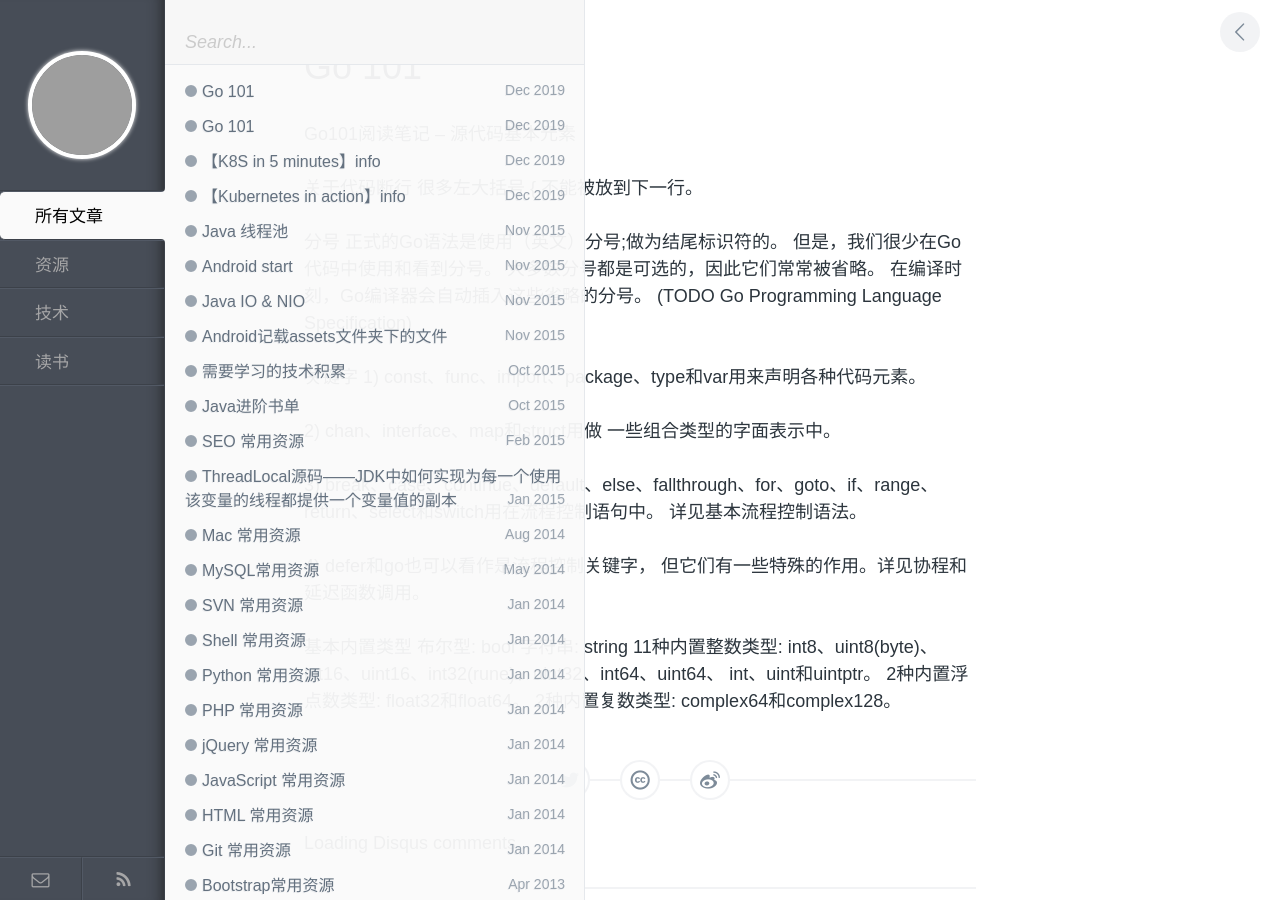
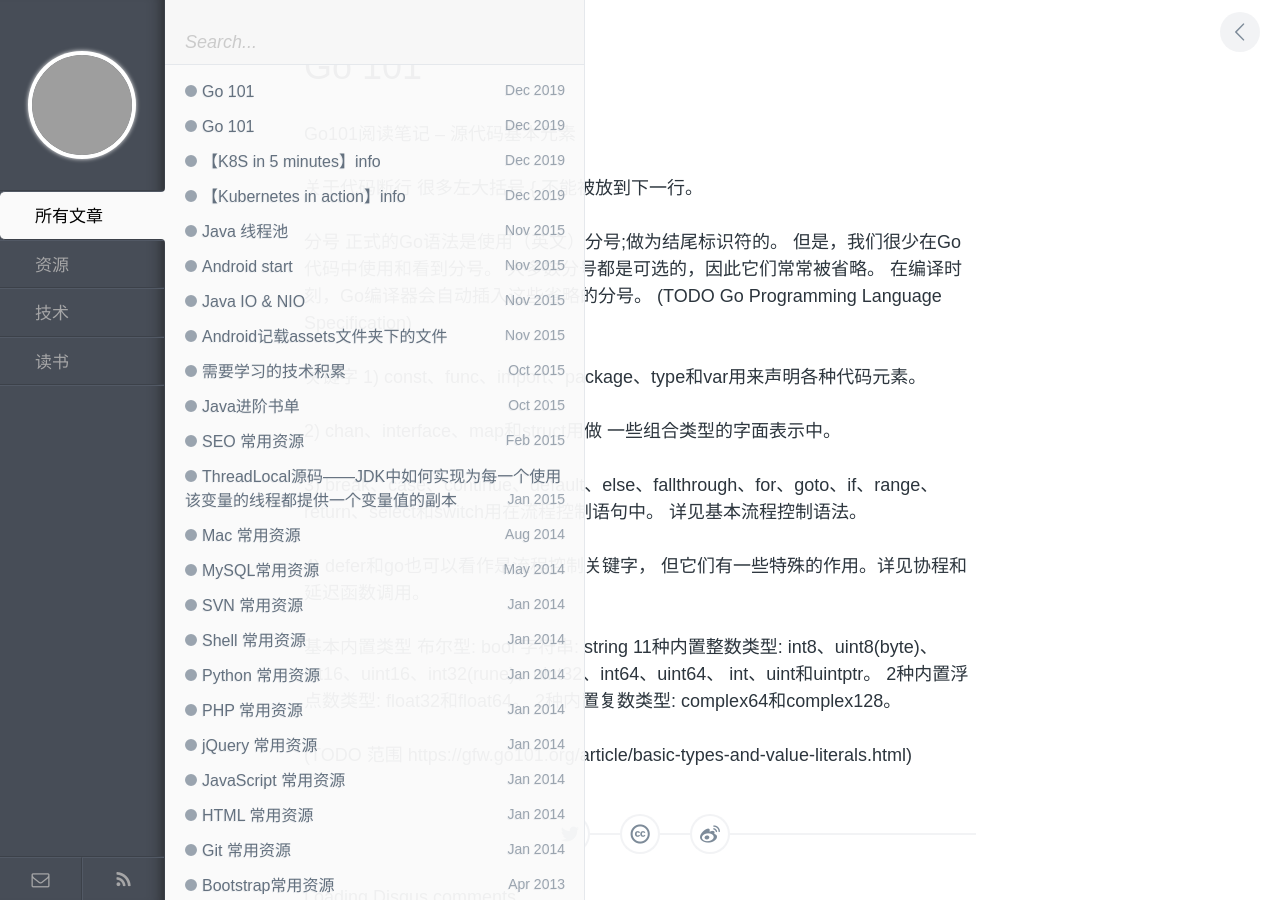
Before and after one commit to Arther-X/Arther-X.github.io, a Jekyll site: the page built from _posts/book/2019-12-30-go-101-source-code-elements.md, in a window 1280 px wide. Built offline with Jekyll 4.4.1, drawn with Linux system fonts in a browser that asks for light colours; comment, search, counter and statistics services are not loaded; grey boxes are pictures that could not be loaded.

Commit message:
[BLOG][COMMIT][ArtherX] update reading go101 source code elements :  add todo range

```diff
--- a/_posts/book/2019-12-30-go-101-source-code-elements.md
+++ b/_posts/book/2019-12-30-go-101-source-code-elements.md
@@ -39,3 +39,5 @@ defer和go也可以看作是流程控制关键字， 但它们有一些特殊的
     float32和float64。
 2种内置复数类型:
     complex64和complex128。
+
+(TODO 范围 https://gfw.go101.org/article/basic-types-and-value-literals.html)
```
